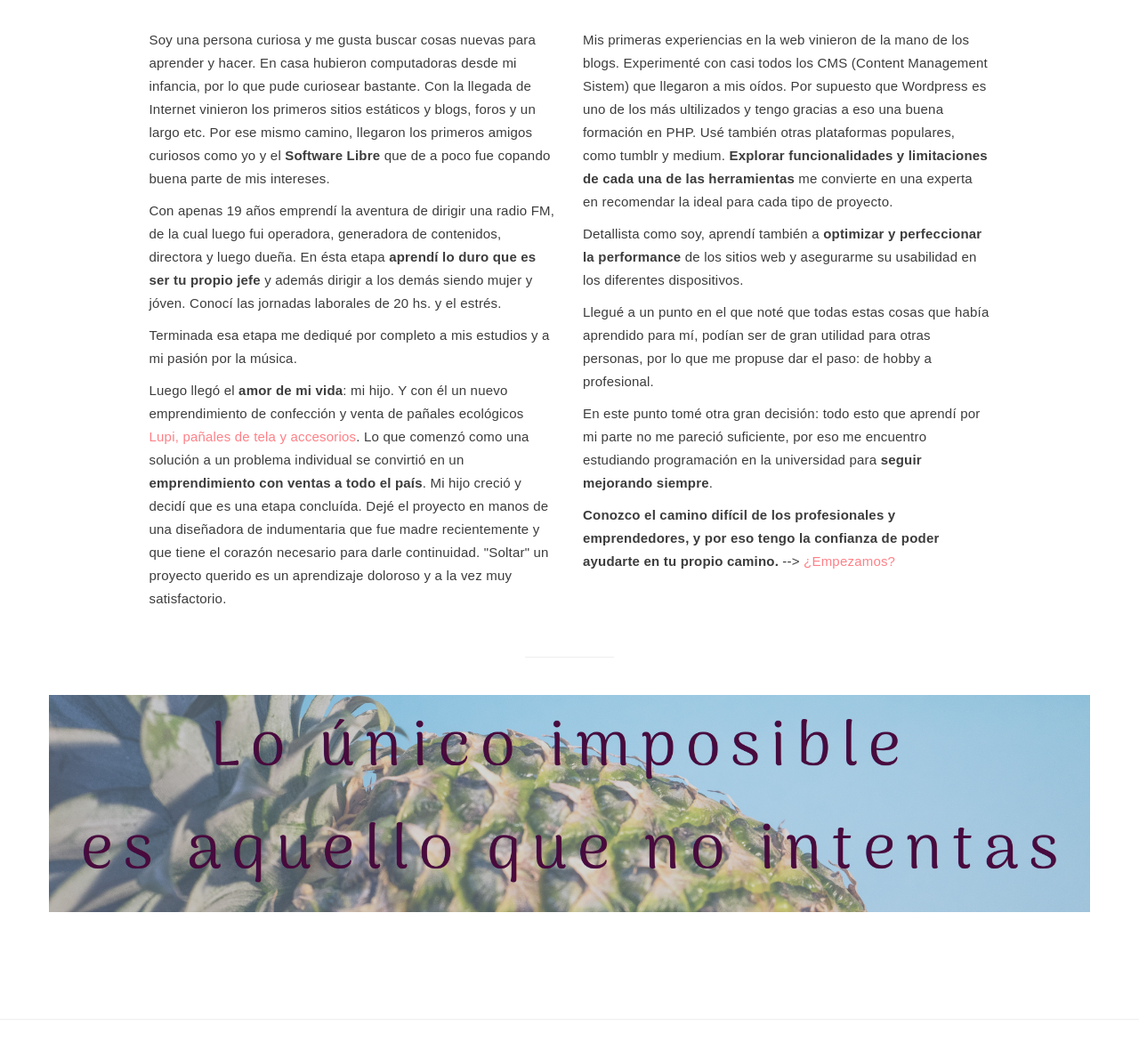
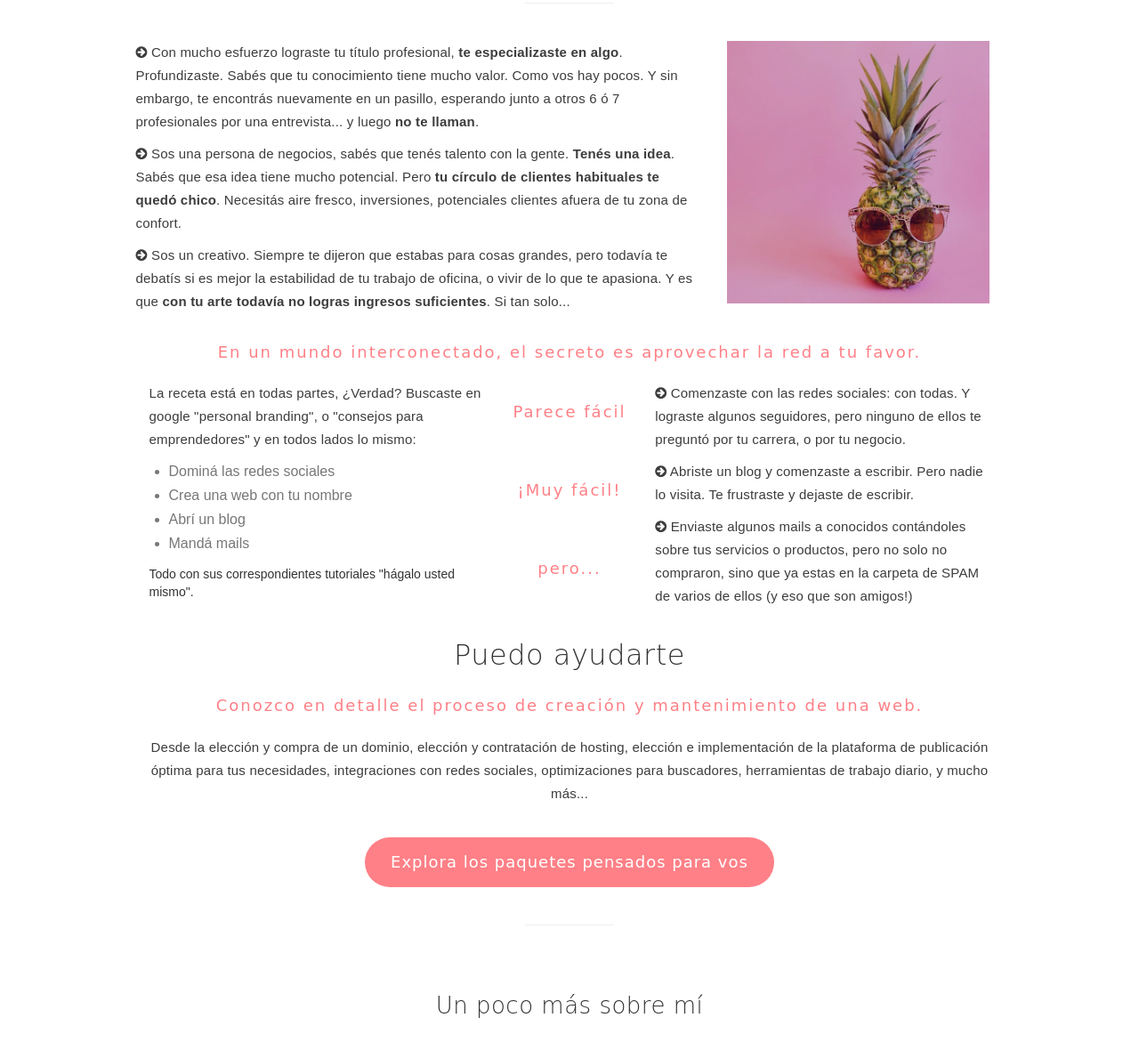
Before and after one commit to sapuru/MagSapuru, a plain HTML site: page acerca-de.html in a window 1280 px wide. Shown: the part 1004-2175 px from the top of the page at 89% size. Drawn offline with Linux system fonts and the light colour scheme; a web font is replaced by a local one.

Commit message:
Agrego copy dirigido a servicios

```diff
--- a/acerca-de.html
+++ b/acerca-de.html
@@ -5,7 +5,7 @@
   <meta charset="UTF-8">
   <meta http-equiv="X-UA-Compatible" content="IE=Edge">
   <meta name="description" content="Acerca de Aymará Samudio">
-  <meta name="keywords" content="Diseño Web, Soluciones Web a medida, Profesionales, PyMEs, Emprendimientos">
+  <meta name="keywords" content="Diseño Web, Soluciones Web a medida, webs para profesionales independientes, webs para emprendedores">
   <meta name="author" content="Aymará Samudio">
   <meta name="viewport" content="width=device-width, initial-scale=1, maximum-scale=1">
   <link rel="shortcut icon" type="image/x-icon" href="images/favicon.png">
@@ -69,12 +69,16 @@
      <div class="container">
           <div class="row">
 
+
+
                <div class="col-md-offset-1 col-md-10 col-sm-12">
                     <div class="section-title">
                          <h3>mi historia</h3>
                          <h2>Transformando un hobby en una profesión & estilo de vida.</h2>
                     </div>
 
+
+                    <div class="row">
                     <div class="col-md-8 col-sm-12">
                          <img src="images/Aymara-about.jpg" class="img-responsive" alt="About">
                     </div>
@@ -86,11 +90,74 @@
                             Perú), significa "cada día". Es como un <em>carpe diem</em> originario que describe una forma de pensar, de hacer y de vivir.</p>
 
                     </div>
+                  </div>
+                    <div class="clearfix"></div>
+                     <hr>
 
-                    <div class="clearfix"></div>
+                     <div class="row">
+                     <div class="col-md-8 col-sm-12">
+                       <p><i class="fa fa-arrow-circle-right" aria-hidden="true"></i>  Con mucho esfuerzo lograste tu título profesional, <strong>te especializaste en algo</strong>. Profundizaste. Sabés que tu conocimiento tiene mucho valor. Como vos hay pocos. Y sin embargo, te encontrás nuevamente en un pasillo,
+                         esperando junto a otros 6 ó 7 profesionales por una entrevista... y luego <strong>no te llaman</strong>.</p>
+                        <p><i class="fa fa-arrow-circle-right" aria-hidden="true"></i>  Sos una persona de negocios, sabés que tenés talento con la gente. <strong>Tenés una idea</strong>. Sabés que esa idea tiene mucho potencial.
+                          Pero <strong>tu círculo de clientes habituales te quedó chico</strong>. Necesitás aire fresco, inversiones, potenciales clientes afuera de tu zona de confort.</p>
+                        <p><i class="fa fa-arrow-circle-right" aria-hidden="true"></i>  Sos un creativo. Siempre te dijeron que estabas para cosas grandes, pero todavía te debatís si es mejor la estabilidad de tu trabajo de oficina, o vivir de lo que te apasiona.
+                        Y es que <strong>con tu arte todavía no logras ingresos suficientes</strong>. Si tan solo...</p>
 
+                     </div>
+                     <div class="col-md-4 col-sm-12">
+                       <img src="images/perfil-profesional.jpg" class="img-responsive" />
+                     </div>
+                     <div class="col-sm-12 center">
+                                             <h4>En un mundo interconectado, el secreto es aprovechar la red a tu favor.</h4>
+                                           </div>
+
+                     </div>
+
+                     <div class="row">
+                       <div class="col-md-5 col-sm-12">
+                       <p>La receta está en todas partes, ¿Verdad? Buscaste en google "personal branding", o "consejos para emprendedores" y en todos lados lo mismo:
+                       <ul>
+                         <li>Dominá las redes sociales</li>
+                         <li>Crea una web con tu nombre</li>
+                         <li>Abrí un blog</li>
+                         <li>Mandá mails</li>
+                       </ul>
+                       Todo con sus correspondientes tutoriales "hágalo usted mismo".
+                     </p>
+                   </div>
+                   <div class="col-md-2 col-sm-12 center">
+                     <h4>Parece fácil</h4>
+                     <br>
+                     <h4>¡Muy fácil!</h4>
+                     <br>
+                     <h4>pero...</h4>
+                   </div>
+                   <div class="col-md-5 col-sm-12">
+                     <p>
+                       <i class="fa fa-arrow-circle-right" aria-hidden="true"></i> Comenzaste con las redes sociales: con todas.
+                       Y lograste algunos seguidores, pero ninguno de ellos te preguntó por tu carrera, o por tu negocio.</p>
+                       <p><i class="fa fa-arrow-circle-right" aria-hidden="true"></i> Abriste un blog y comenzaste a escribir. Pero nadie lo visita. Te frustraste y dejaste de escribir.
+                       </p>
+                       <p><i class="fa fa-arrow-circle-right" aria-hidden="true"></i> Enviaste algunos mails a conocidos contándoles sobre tus servicios o productos, pero no solo no compraron,
+                         sino que ya estas en la carpeta de SPAM de varios de ellos (y eso que son amigos!)</p>
+                   </div>
+                                   <div class="spacer"></div>
+                   <div class="col-sm-12 center">
+                  <h2>Puedo ayudarte</h2>
+                  <h4>Conozco en detalle el proceso de creación y mantenimiento de una web.</h4>
+                  <p>Desde la elección y compra de un dominio, elección y contratación de hosting, elección e implementación de la plataforma
+                    de publicación óptima para tus necesidades, integraciones con redes sociales,
+                  optimizaciones para buscadores, herramientas de trabajo diario, y mucho más...</p>
+                  <div class="blog-post-des">
+                  <a href="servicios" class="btn btn-pink">Explora los paquetes pensados para vos</a></div>
+                </div>
+
+                     </div>
                      <hr>
                      <div class="row">
+                       <div class="col-sm-12 center">
+                         <h3>Un poco más sobre mí</h3>
+                       </div>
                      <div class="col-md-6 col-sm-12">
                     <p>Soy una persona curiosa y me gusta buscar cosas nuevas para aprender y hacer. En casa hubieron computadoras desde mi infancia, por lo que pude curiosear bastante. Con la llegada de Internet vinieron los primeros sitios estáticos y blogs, foros y un largo etc. Por ese mismo camino, llegaron los primeros amigos curiosos como yo y el <strong>Software Libre</strong> que de a poco fue copando buena parte de mis intereses.</p>
 
@@ -110,10 +177,18 @@
 
                           <p>En este punto tomé otra gran decisión: todo esto que aprendí por mi parte no me pareció suficiente, por eso me encuentro estudiando programación en la universidad para <strong>seguir mejorando siempre</strong>.</p>
 
-                            <p><strong>Conozco el camino difícil de los profesionales y emprendedores, y por eso tengo la confianza de poder ayudarte en tu propio camino.</strong> --> <a href="contacto">¿Empezamos?</a></p>
+                            <p><strong>Conozco el camino difícil de los profesionales y emprendedores, y por eso tengo la confianza de poder ayudarte en tu propio camino.</strong>
+
+                           </div></p>
+
                     </div>
+                     <hr>
+                    <div class="blog-post-des center">
+                    <a href="servicios" class="btn btn-pink">¿Empezamos?</a></div>
+                                    <div class="spacer"></div>
                 </div>
-                    <hr>
+
+
                </div>
 
           </div>
```
Also changed, not shown: index.html (+4 -4 lines).
